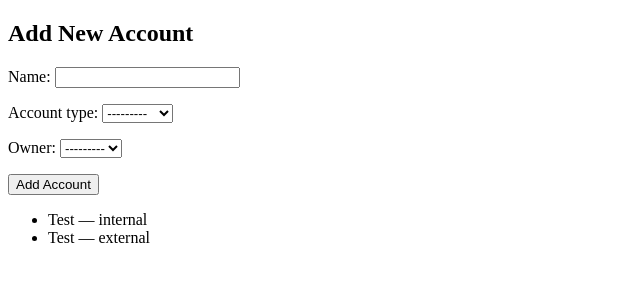
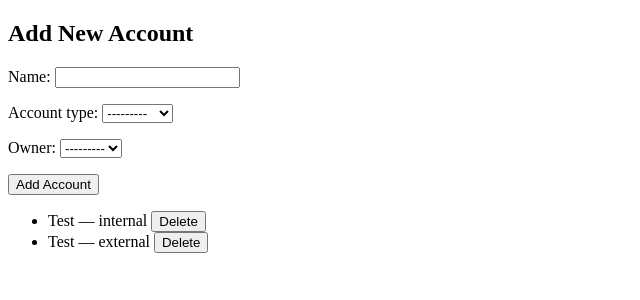
Before and after one commit to Maqiora/ASOA, a Django app: page /accounts/ in a window 1280 px wide. Shown: the top 300 px of the page, without its empty margins (0-640 px from the left). Run offline with Django 5.2, Linux system fonts and the light colour scheme; data comes from the database, SQL or seed files in the repository; both versions use the stored data as it was after the commit.

Commit message:
adding a way to delete buckets

```diff
--- a/ksiegowosc/templates/ksiegowosc/account_list.html
+++ b/ksiegowosc/templates/ksiegowosc/account_list.html
@@ -6,18 +6,24 @@
 </head>
 <body>
 
-<!-- Add Account Form -->
-    <h2>Add New Account</h2>
-    <form method="post" action="">
-        {% csrf_token %}
-        {{ form.as_p }}
-        <button type="submit">Add Account</button>
+<h2>Add New Account</h2>
+<form method="post" action="">
+    {% csrf_token %}
+    {{ form.as_p }}
+    <button type="submit">Add Account</button>
 </form>
 
-<!-- Existing Accounts List -->
 <ul>
     {% for account in accounts %}
-        <li>{{ account.name }} — {{ account.account_type }}</li>
+        <li>
+            {{ account.name }} — {{ account.account_type }}
+            <form method="post" action="{% url 'account_delete' account.pk %}" style="display:inline;">
+                {% csrf_token %}
+                <button type="submit" onclick="return confirm('Are you sure you want to delete this account?');">
+                    Delete
+                </button>
+            </form>
+        </li>
     {% empty %}
         <li>No accounts found.</li>
     {% endfor %}
```
Also changed, not shown: db.sqlite3.
